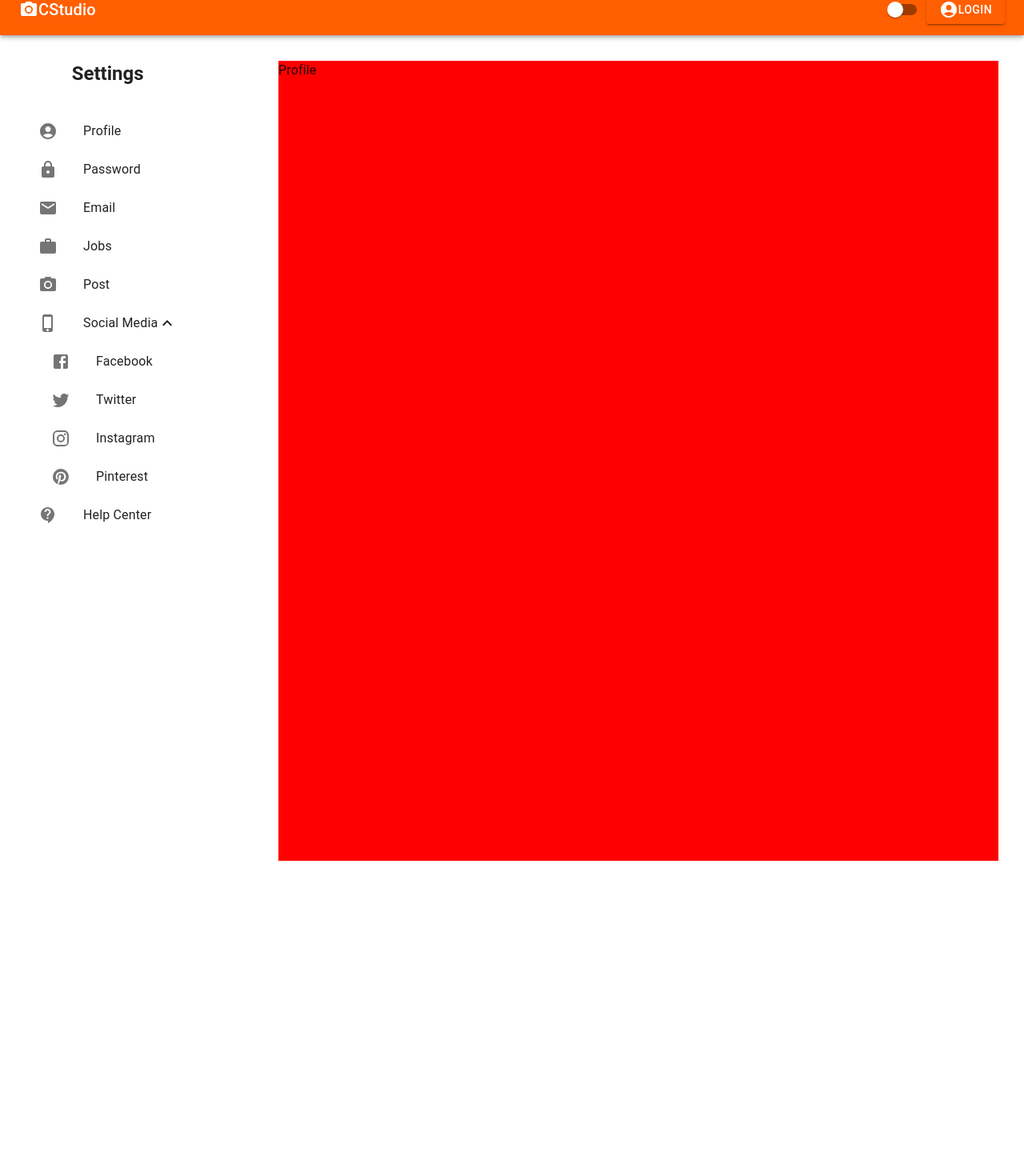
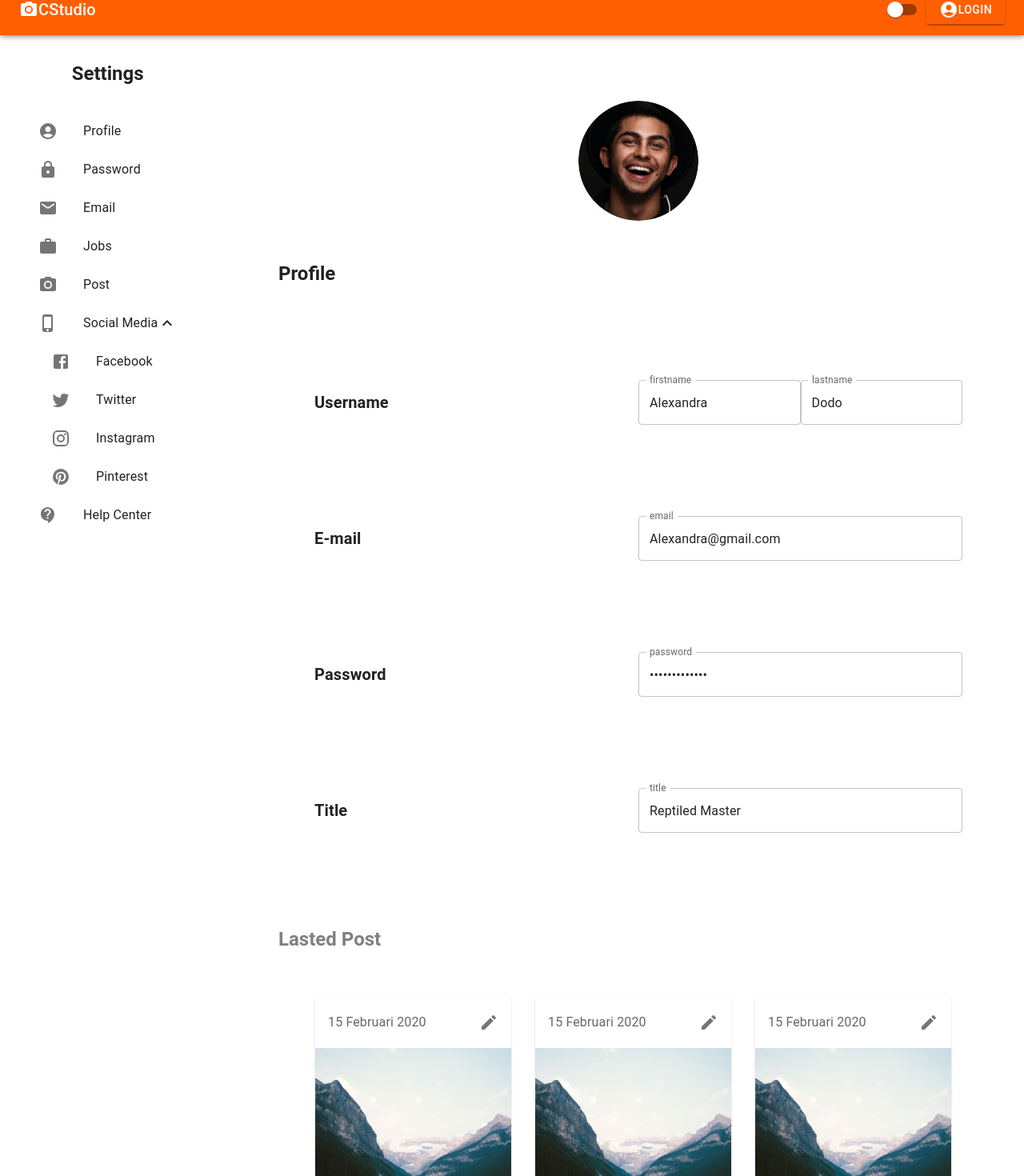
Before and after one commit to RioAldie/CStudio, a React (Create React App) app: page /Profile in a window 1280 px wide. Shown: the part 20-1490 px from the top of the page at 80% size. Before the commit the page ends 1128 px from the top, so only its background shows below. Built offline with nearby package versions, Linux system fonts and the light colour scheme.

Commit message:
finished profile

```diff
--- /dev/null
+++ b/src/component/mini-post.tsx
@@ -0,0 +1,51 @@
+import { Avatar, Badge, Box,Card,CardActions,CardContent,CardHeader,CardMedia,Checkbox,Collapse,IconButton,styled,Typography } from "@mui/material";
+import MoreVertIcon from '@mui/icons-material/MoreVert';
+import FavoriteIcon from '@mui/icons-material/Favorite';
+import ShareIcon from '@mui/icons-material/Share';
+import DeleteIcon from '@mui/icons-material/Delete';
+import EditIcon from '@mui/icons-material/Edit';
+import ExpandMoreIcon from '@mui/icons-material/ExpandMore';
+import { ExpandMore, Favorite, FavoriteBorder } from "@mui/icons-material";
+
+export default function MiniPost(){
+    return(
+        <Card sx={{ maxWidth: 245,maxHeight: 380, marginTop: '40px', marginLeft: '30px' }} >
+                <CardHeader
+
+                    action={
+                        <IconButton aria-label="edit">
+                        <EditIcon />
+                        </IconButton>
+                    }
+                    title={""}
+                    subheader={"15 Februari 2020"}
+                    sx={{ cursor: 'pointer'}}
+                />
+                <CardMedia
+                    component="img"
+                    height="50%"
+                    image ={`/image/nature-vibes.jpg`}
+                    alt="Paella dish"
+                />
+                <CardContent>
+                    <Typography variant="body2" color="text.secondary">
+                    This impressive paella is a perfect party d
+                    </Typography>
+                </CardContent>
+                <CardActions disableSpacing>
+
+                    <Badge color="secondary" badgeContent={12} max={99}>
+                    <  FavoriteIcon color="error" />
+                    </Badge>
+
+                    <IconButton aria-label="share">
+                    <ShareIcon />
+                    </IconButton>
+                    <IconButton aria-label="delete">
+                    <DeleteIcon />
+                    </IconButton>
+                </CardActions>
+
+                    </Card>
+    )
+}
--- /dev/null
+++ b/src/component/profile-content.tsx
@@ -0,0 +1,126 @@
+import { Avatar, Box, styled, TextField, Typography } from "@mui/material";
+import MiniPost from "./mini-post";
+
+const BoxStyled = styled(Box)({
+    width: "100%",
+    height: 250,
+    display: 'flex',
+    justifyContent: 'center',
+    alignItems: 'center'
+});
+const BoxDetails = styled(Box)({
+    width: '100%',
+    height: 800,
+    display: "flex",
+    flexDirection: "column",
+    justifyContent: "space-evenly",
+    alignItems: 'center'
+});
+const BoxDetail = styled(Box)({
+    display: "flex",
+    flexDirection: "row",
+    width: "90%",
+    height: "50px",
+    justifyContent: "space-between",
+    alignItems: "center"
+
+})
+const BoxName = styled("div")(({theme}) =>({
+    display: "flex",
+    height: '130px',
+    flexDirection: 'column',
+    [theme.breakpoints.up("md")]:{
+        flexDirection: 'row',
+        height: '100px'
+    }
+}))
+export default function ProfileContent(){
+    return(
+        <Box flex={3}  height={1000}>
+            <BoxStyled>
+            <Avatar alt="Remy Sharp" src={`/image/avatar-1.png`}
+            sx={{ width: 150, height: 150 }}
+            />
+            </BoxStyled>
+            <Typography variant="h5" fontWeight={"bold"}>
+                        Profile
+                    </Typography>
+            <BoxDetails>
+                <BoxDetail>
+                    <Typography variant="h6" fontWeight={"bold"}>
+                        Username
+                    </Typography>
+                    <BoxName sx={{ width: '50%', alignItems: 'center', display: 'flex', justifyContent:'space-between'}}>
+                    <TextField
+                    id="outlined-required"
+                    label="firstname"
+                    defaultValue="Alexandra"
+                    />
+                     <TextField
+                    id="outlined-required"
+                    label="lastname"
+                    defaultValue="Dodo"
+                    />
+                    </BoxName>
+
+                </BoxDetail>
+                <BoxDetail>
+                    <Typography variant="h6" fontWeight={"bold"}>
+                        E-mail
+                    </Typography>
+                    <Box sx={{ width: '50%', display: 'flex', justifyContent:'space-between'}}>
+                       <TextField
+                    fullWidth
+                    id="outlined-required"
+                    label="email"
+                    defaultValue="Alexandra@gmail.com"
+                    />
+                    </Box>
+
+                </BoxDetail>
+                <BoxDetail>
+                    <Typography variant="h6" fontWeight={"bold"}>
+                        Password
+                    </Typography>
+                    <Box sx={{ width: '50%', display: 'flex', justifyContent:'space-between'}}>
+                        <TextField
+                    fullWidth
+                    type={'password'}
+                    id="outlined-required"
+                    label="password"
+                    defaultValue="se56sgsjsjksk"
+                    />
+                    </Box>
+
+                </BoxDetail>
+                <BoxDetail>
+                    <Typography variant="h6" fontWeight={"bold"}>
+                        Title
+                    </Typography>
+                    <Box sx={{ width: '50%', display: 'flex', justifyContent:'space-between'}}>
+                        <TextField
+                    fullWidth
+                    id="outlined-required"
+                    label="title"
+                    defaultValue="Reptiled Master"
+                    />
+                    </Box>
+
+                </BoxDetail>
+            </BoxDetails>
+            <Typography variant="h5" fontWeight={"bold"} color={'gray'}>
+                        Lasted Post
+                    </Typography>
+            <Box display={'flex'} p={2} height={600} flexDirection={'row'} flexWrap={'wrap'}>
+
+                <MiniPost/>
+                <MiniPost/>
+                <MiniPost/>
+                <MiniPost/>
+                <MiniPost/>
+                <MiniPost/>
+            </Box>
+
+        </Box>
+    )
+}
--- a/src/component/setting.tsx
+++ b/src/component/setting.tsx
@@ -19,7 +19,7 @@ export default function Settings(){
     setOpen(!open);
   };
     return(
-        <Box flex={1}  >
+        <Box flex={1}  sx={{display:{xs: 'none', sm: 'block'}}}>
             <Box position={'fixed'} textAlign={'center'}>
                 <Typography variant="h5" fontWeight={'bold'}>
                     Settings
--- a/src/profile.tsx
+++ b/src/profile.tsx
@@ -1,5 +1,6 @@
 import { Box, CssBaseline, PaletteMode, Stack } from "@mui/material";
 import Navbar from "./component/navbar";
+import ProfileContent from "./component/profile-content";
 import Settings from "./component/setting";
 
 interface ProfileProps{
@@ -17,9 +18,7 @@ export default function Profile(props: ProfileProps){
             <Box>
                 <Stack justifyContent="space-between" direction="row" spacing={2} p={4}>
                     <Settings />
-                    <Box flex={3} bgcolor={'red'} height={1000}>
-                        Profile
-                    </Box>
+                   <ProfileContent />
                 </Stack>
             </Box>
         </>
```
